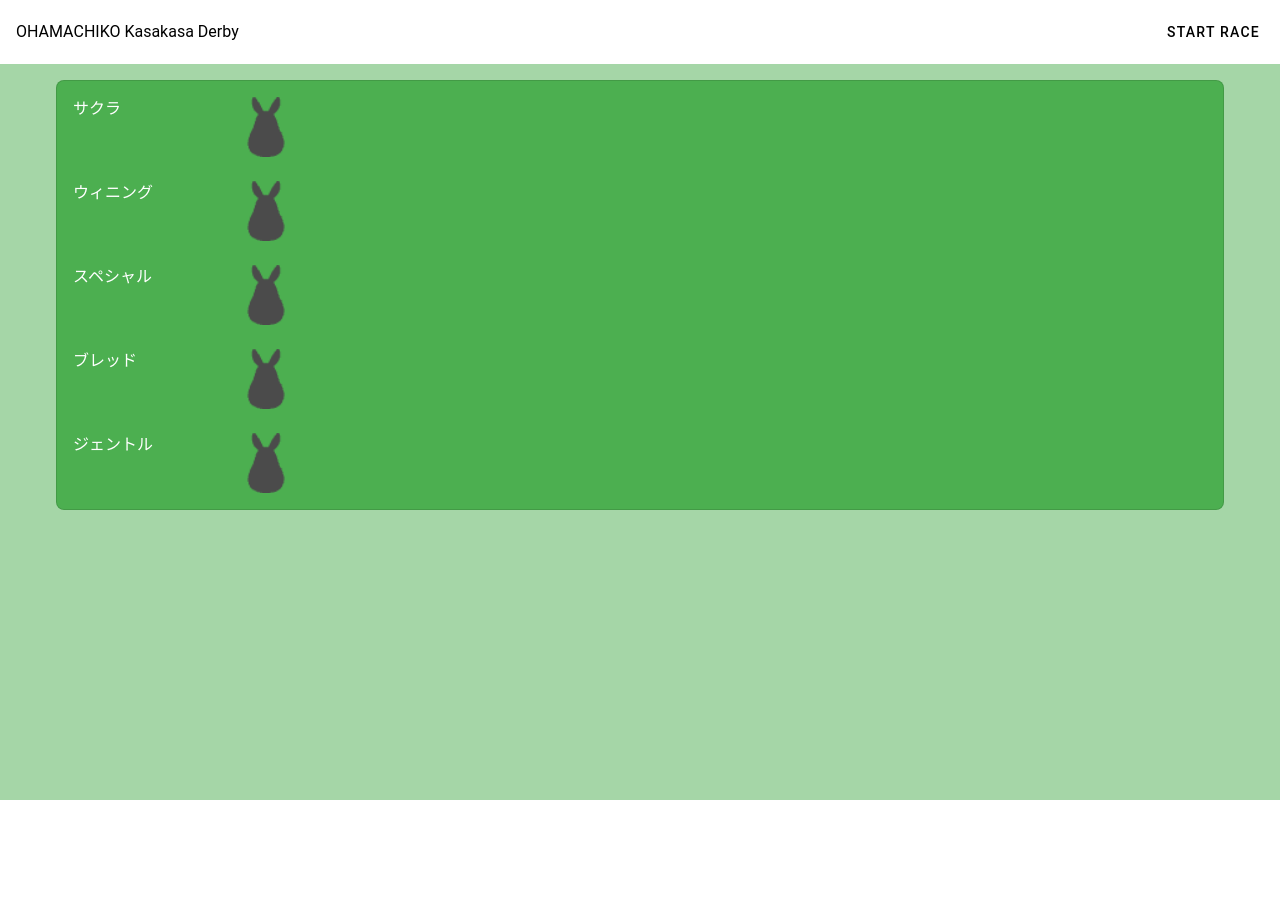
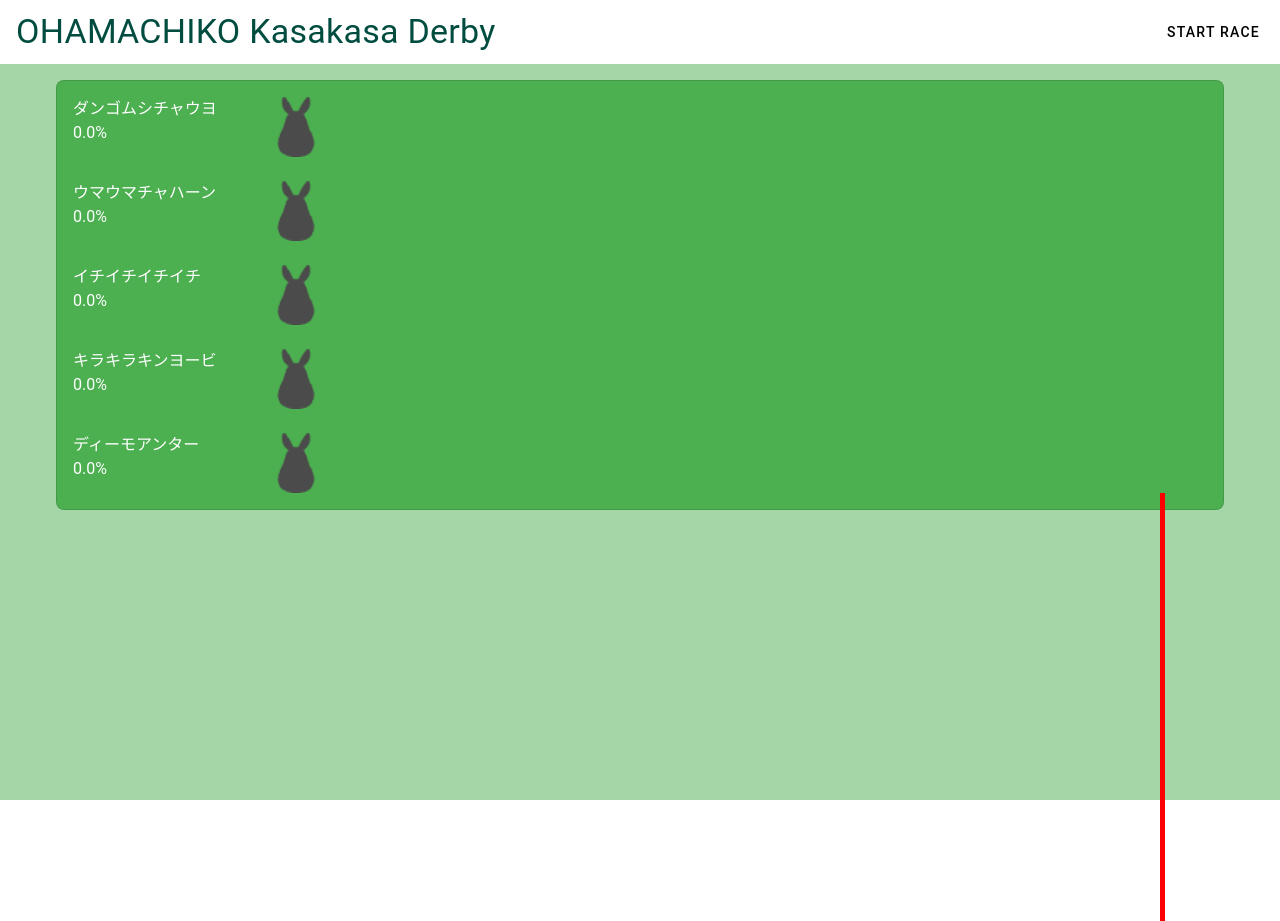
Before and after one commit to yue-fukahi/ohamachirace, a Vue app: page / in a window 1280 px wide. Before the commit the page ends 800 px from the top, so only its background shows below. Built offline with nearby package versions, Linux system fonts and the light colour scheme; the HTML template or start-up script is replaced by a standard one.

Commit message:
ゴール時のはみ出しを補正

```diff
--- a/src/App.vue
+++ b/src/App.vue
@@ -1,16 +1,14 @@
 <template>
   <v-app id="inspire">
     <v-app-bar app color="white" flat>
-      <v-container class="py-0 fill-height">
+      <v-container class="py-0 fill-height text-h4 text-teal-darken-4">
         OHAMACHIKO Kasakasa Derby
       </v-container>
 
-      <!-- レース開始ボタン -->
       <v-btn v-if="!raceFinished" @click="startRace" :disabled="raceInProgress">
         Start Race
       </v-btn>
 
-      <!-- リセットボタン -->
       <v-btn v-if="raceFinished" @click="resetRace">
         Reset Race
       </v-btn>
@@ -18,27 +16,27 @@
 
     <v-main class="bg-green-lighten-3">
       <v-container>
-        <v-container class="border rounded-lg bg-green">
-          <!-- 馬の表示 -->
+        <v-container class="border rounded-lg bg-green position-relative">
           <v-row v-for="horse in horses" :key="horse.id">
             <v-col cols="2">
               <div class="horse-name">{{ horse.name }}</div>
+              <div>{{ (horse.position / 5).toFixed(1) }}%</div>
             </v-col>
             <v-col>
               <v-img
                 :src="horse.image"
                 class="horse"
-                :style="{ left: `${horse.position/5}%`, transform: `translateX(-50%)` }"
+                :style="{ left: `${horse.position/5}%`, transform: `translateX(-${horse.position/5}%)` }"
               />
             </v-col>
           </v-row>
-
-          <!-- 結果表示 -->
-          <v-alert v-if="raceFinished" type="success" class="result-alert">
-            🏆 優勝: {{ rankings[0]?.name }} 🎉
-          </v-alert>
+          <div class="goal-line"></div>
         </v-container>
       </v-container>
+
+      <v-alert v-if="raceFinished" type="success" class="result-alert">
+        🏆 優勝: {{ rankings[0]?.name }} 🎉
+      </v-alert>
     </v-main>
   </v-app>
 </template>
@@ -60,11 +58,11 @@ const raceFinished = ref(false);
 const rankings = ref<Horse[]>([]);
 
 const horses = ref<Horse[]>([
-  { id: 1, name: 'サクラ', image: '/horse1.png', position: 0, finished: false },
-  { id: 2, name: 'ウィニング', image: '/horse2.png', position: 0, finished: false },
-  { id: 3, name: 'スペシャル', image: '/horse3.png', position: 0, finished: false },
-  { id: 4, name: 'ブレッド', image: '/horse4.png', position: 0, finished: false },
-  { id: 5, name: 'ジェントル', image: '/horse5.png', position: 0, finished: false },
+  { id: 1, name: 'ダンゴムシチャウヨ', image: '/horse1.png', position: 0, finished: false },
+  { id: 2, name: 'ウマウマチャハーン', image: '/horse2.png', position: 0, finished: false },
+  { id: 3, name: 'イチイチイチイチ', image: '/horse3.png', position: 0, finished: false },
+  { id: 4, name: 'キラキラキンヨービ', image: '/horse4.png', position: 0, finished: false },
+  { id: 5, name: 'ディーモアンター', image: '/horse5.png', position: 0, finished: false },
 ]);
 
 const startRace = () => {
@@ -112,6 +110,7 @@ const resetRace = () => {
 };
 </script>
 
+
 <style scoped>
 .race-container {
   position: relative;
@@ -123,15 +122,14 @@ const resetRace = () => {
 }
 
 .horse {
+  transition: left 0.1s linear;
   width: 60px;
-  transition: transform 0.1s linear;
 }
 
 /* ゴールライン */
 .goal-line {
   position: absolute;
-  top: 0;
-  right: 100px; /* ゴール地点の調整 */
+  right: 5%;
   width: 5px;
   height: 100%;
   background-color: red;
@@ -139,11 +137,8 @@ const resetRace = () => {
 
 /* 結果表示 */
 .result-alert {
-  position: absolute;
-  top: 10px;
-  left: 50%;
-  transform: translateX(-50%);
-  width: 250px;
   text-align: center;
+  font-size: 18px;
+  margin-top: 10px;
 }
 </style>
```
